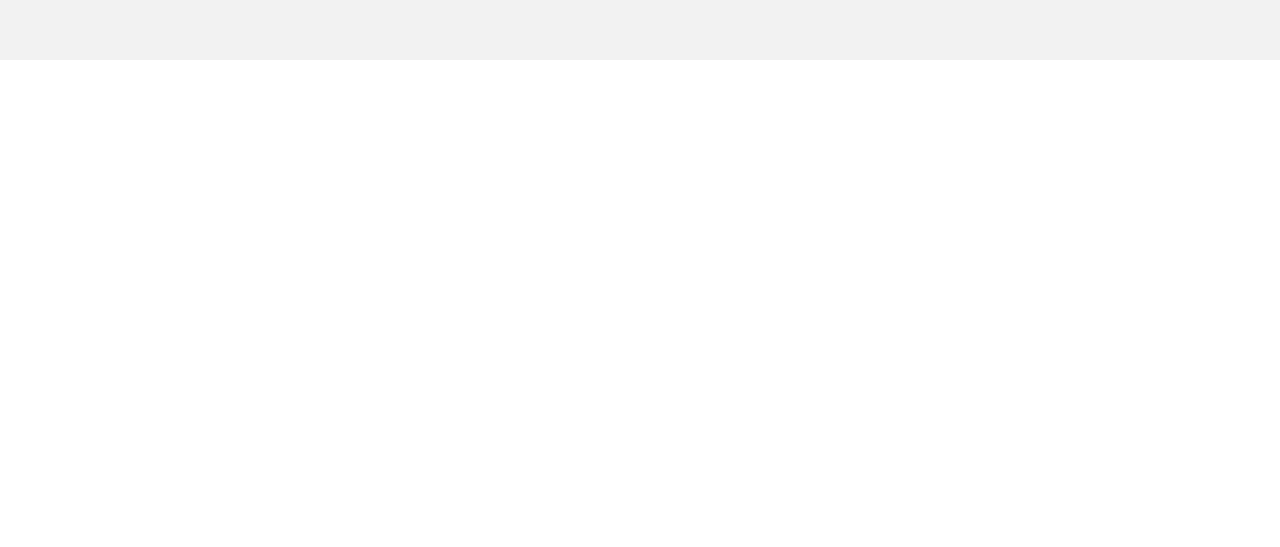
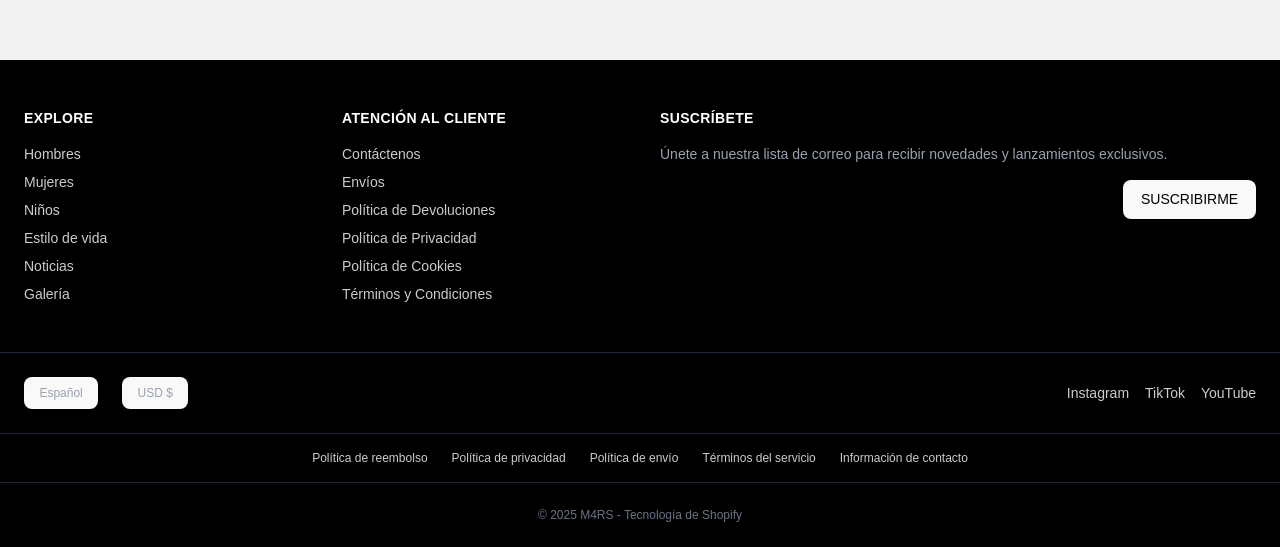
Before and after one commit to Naim-Melita/m4rs, a React (Vite) app: page / in a window 1280 px wide. Shown: the part 1540-2087 px from the top of the page. Before the commit the page ends 1600 px from the top, so only its background shows below. Built offline with nearby package versions, Linux system fonts and the light colour scheme; a web font is replaced by a local one.

Commit message:
first commit

```diff
--- a/src/App.css
+++ b/src/App.css
@@ -33,6 +33,7 @@ body {
   transform: translateX(-50%);
   font-size: 1.5rem;
   font-weight: bold;
+  color: black;
 }
 
 /* contenedor para iconos de la derecha */
--- a/src/App.jsx
+++ b/src/App.jsx
@@ -1,7 +1,7 @@
 import { useEffect, useState } from "react";
-import "./App.css";
-import './index.css'
-import Novedades from "./components/novedades";
+import "./index.css";
+import Novedades from "./components/Novedades";
+import Footer from "./components/footer";
 import { productos } from "./data";
 
 export default function App() {
@@ -40,17 +40,19 @@ export default function App() {
         </div>
       </section>
 
-      {/* Contenido */}
+      {/* Contenido principal */}
       <main>
         <div style={{ height: "100vh", padding: "2rem" }}>
-          <h2>Contenido de la página</h2>
-          <p>Scroll para ver la animación...</p>
-            {/* Sección de Novedades */}
-        <Novedades productos={productos} />
+          <h2>Contenido de prueba</h2>
+          <p>Scroll para ver novedades...</p>
+             <Novedades productos={productos} />
         </div>
 
+      {/* Footer */}
+      <Footer />
+      </main>
 
-      </main>
+
     </>
   );
 }
--- /dev/null
+++ b/src/components/footer.jsx
@@ -0,0 +1,84 @@
+const Footer = () => {
+  return (
+    <footer className="bg-black text-white text-sm">
+      <div className="max-w-7xl mx-auto px-6 py-12 grid grid-cols-1 md:grid-cols-4 gap-10">
+
+        {/* Explore */}
+        <div>
+          <h4 className="uppercase font-semibold mb-4 tracking-wide">Explore</h4>
+          <ul className="space-y-2">
+            <li><a href="#" className="text-gray-400 hover:text-white no-underline">Hombres</a></li>
+            <li><a href="#" className="text-gray-400 hover:text-white no-underline">Mujeres</a></li>
+            <li><a href="#" className="text-gray-400 hover:text-white no-underline">Niños</a></li>
+            <li><a href="#" className="text-gray-400 hover:text-white no-underline">Estilo de vida</a></li>
+            <li><a href="#" className="text-gray-400 hover:text-white no-underline">Noticias</a></li>
+            <li><a href="#" className="text-gray-400 hover:text-white no-underline">Galería</a></li>
+          </ul>
+        </div>
+
+        {/* Atención al Cliente */}
+        <div>
+          <h4 className="uppercase font-semibold mb-4 tracking-wide">Atención al Cliente</h4>
+          <ul className="space-y-2">
+            <li><a href="#" className="text-gray-400 hover:text-white no-underline">Contáctenos</a></li>
+            <li><a href="#" className="text-gray-400 hover:text-white no-underline">Envíos</a></li>
+            <li><a href="#" className="text-gray-400 hover:text-white no-underline">Política de Devoluciones</a></li>
+            <li><a href="#" className="text-gray-400 hover:text-white no-underline">Política de Privacidad</a></li>
+            <li><a href="#" className="text-gray-400 hover:text-white no-underline">Política de Cookies</a></li>
+            <li><a href="#" className="text-gray-400 hover:text-white no-underline">Términos y Condiciones</a></li>
+          </ul>
+        </div>
+
+        {/* Suscripción */}
+        <div className="md:col-span-2">
+          <h4 className="uppercase font-semibold mb-4 tracking-wide">Suscríbete</h4>
+          <p className="text-gray-400 mb-4">
+            Únete a nuestra lista de correo para recibir novedades y lanzamientos exclusivos.
+          </p>
+          <form className="flex flex-col sm:flex-row gap-3">
+            <input
+              type="email"
+              placeholder="Únete a nuestra lista de correo"
+              className="flex-1 px-4 py-2 text-black rounded-sm focus:outline-none"
+            />
+            <button
+              type="submit"
+              className="bg-white text-black px-6 py-2 uppercase font-semibold hover:bg-gray-200 transition"
+            >
+              Suscribirme
+            </button>
+          </form>
+        </div>
+      </div>
+
+      {/* Idioma y Moneda */}
+      <div className="max-w-7xl mx-auto px-6 py-6 flex flex-col sm:flex-row justify-between items-center border-t border-gray-800">
+        <div className="flex gap-6 text-gray-400 text-xs uppercase">
+          <button className="hover:text-white">Español</button>
+          <button className="hover:text-white">USD $</button>
+        </div>
+        <div className="flex gap-4 mt-4 sm:mt-0 text-gray-400">
+          <a href="#" className="hover:text-white no-underline">Instagram</a>
+          <a href="#" className="hover:text-white no-underline">TikTok</a>
+          <a href="#" className="hover:text-white no-underline">YouTube</a>
+        </div>
+      </div>
+
+      {/* Links legales */}
+      <div className="max-w-7xl mx-auto px-6 py-4 flex flex-wrap justify-center gap-6 text-gray-500 text-xs border-t border-gray-800">
+        <a href="#" className="hover:text-white no-underline">Política de reembolso</a>
+        <a href="#" className="hover:text-white no-underline">Política de privacidad</a>
+        <a href="#" className="hover:text-white no-underline">Política de envío</a>
+        <a href="#" className="hover:text-white no-underline">Términos del servicio</a>
+        <a href="#" className="hover:text-white no-underline">Información de contacto</a>
+      </div>
+
+      {/* Copyright */}
+      <div className="text-center text-gray-500 text-xs py-6 border-t border-gray-800">
+        © 2025 M4RS - Tecnología de Shopify
+      </div>
+    </footer>
+  );
+};
+
+export default Footer;
--- a/src/components/novedades.jsx
+++ b/src/components/novedades.jsx
@@ -4,7 +4,7 @@ import "swiper/css";
 const Novedades = ({ productos }) => {
   return (
     <section className="max-w-7xl mx-auto px-4 py-10">
-      <h2 className="text-2xl font-bold mb-6 t text-center">Novedades</h2>
+      <h2 className="text-2xl font-bold mb-6 text-gray-500 text-center">Novedades</h2>
 
       <Swiper
         spaceBetween={30}
--- a/src/styles/global.css
+++ b/src/styles/global.css
@@ -164,3 +164,13 @@ body {
   60% { transform: skew(0.2deg); }
   100% { transform: none; }
 }
+
+footer a {
+  color: #ccc;
+  text-decoration: none;
+  transition: color 0.3s ease;
+}
+
+footer a:hover {
+  color: #fff;
+}
```
